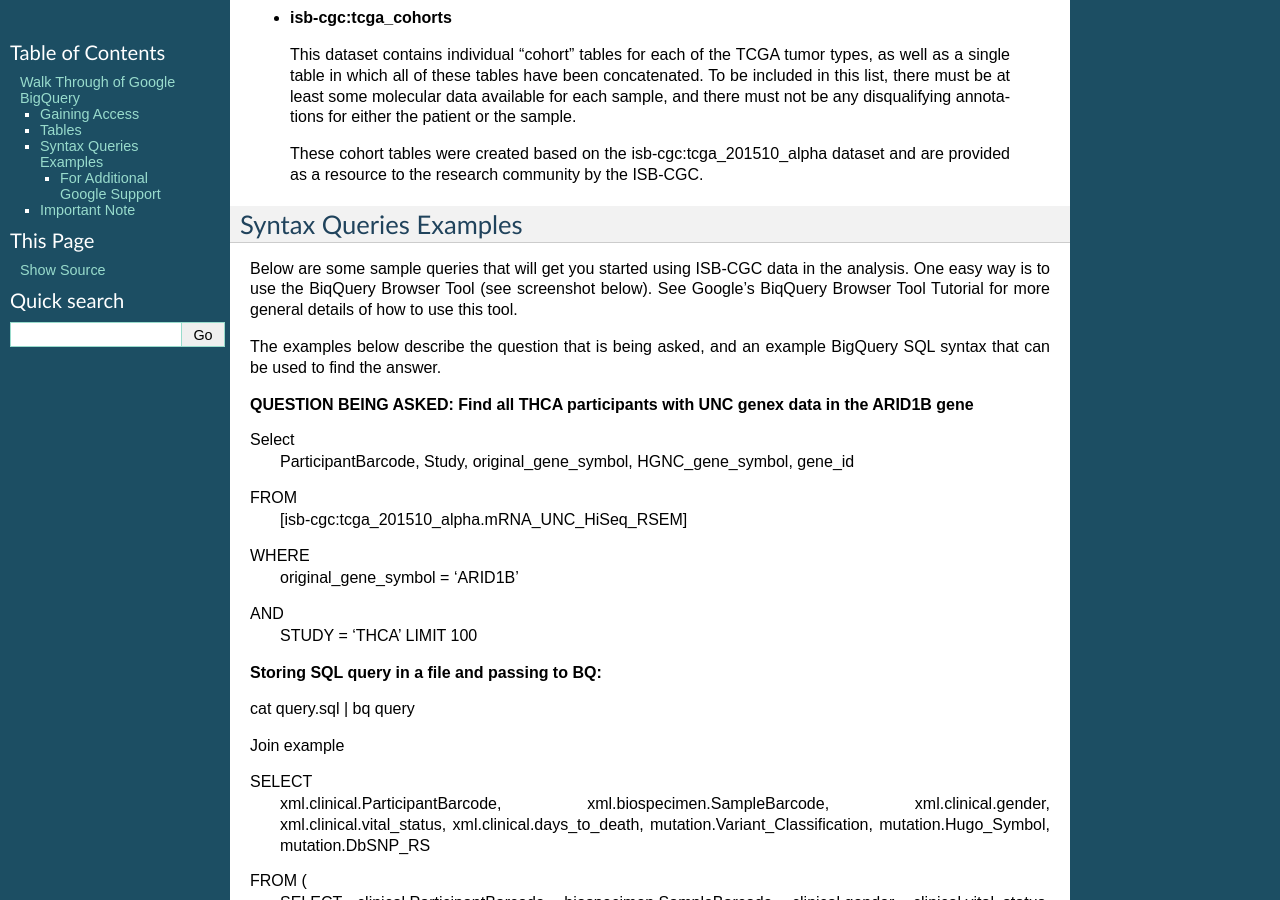
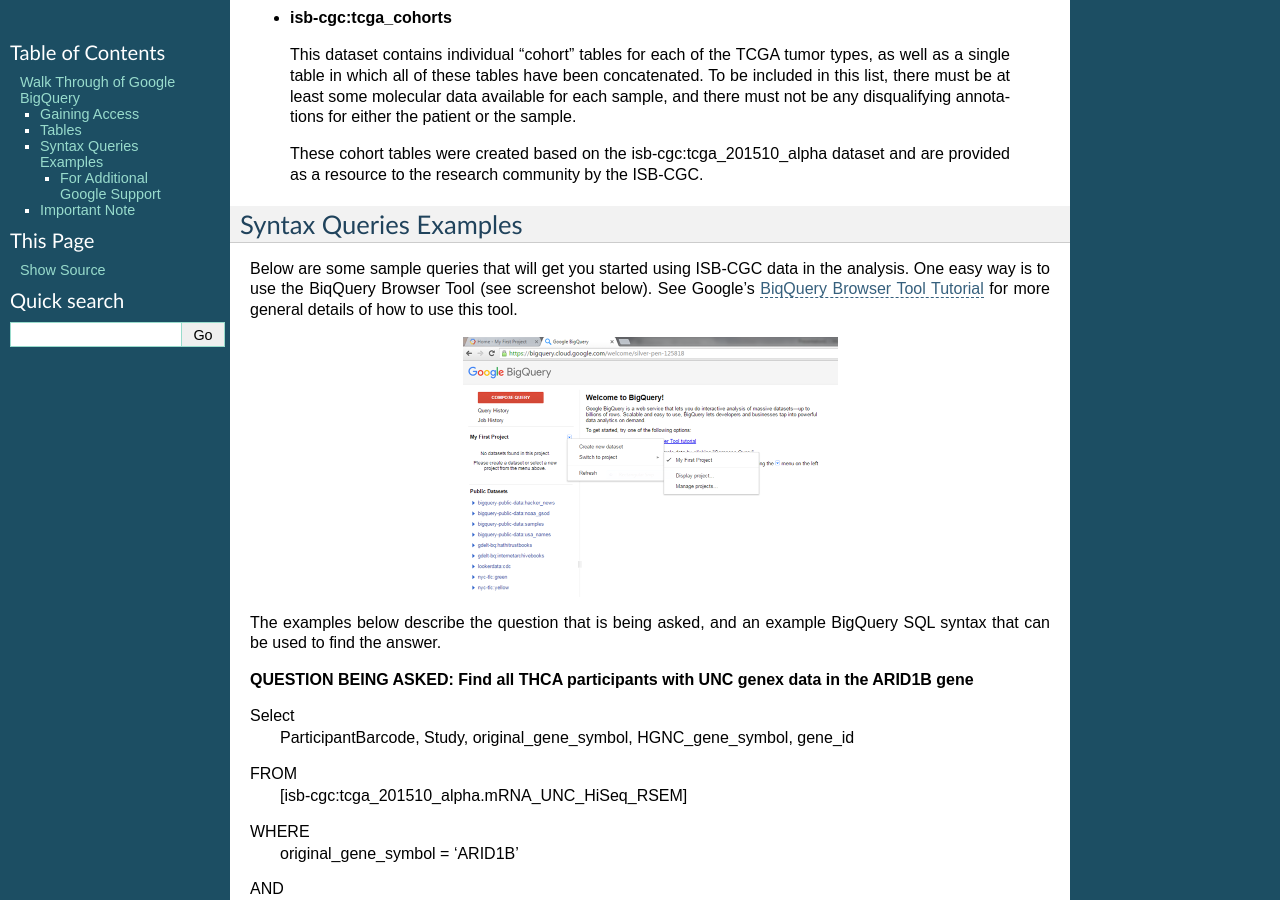
Before and after one commit to isb-cgc/readthedocs, a Sphinx documentation site: the page built from docs/source/sections/progapi/bigqueryGUI/WalkthroughOfGoogleBigQuery.rst, in a window 1280 px wide and 900 px high, scrolled down 1025 px. Built offline with Sphinx 7.4.7, drawn with Linux system fonts in a browser that asks for light colours.

Commit message:
Update WalkthroughOfGoogleBigQuery.rst

```diff
--- a/docs/source/sections/progapi/bigqueryGUI/WalkthroughOfGoogleBigQuery.rst
+++ b/docs/source/sections/progapi/bigqueryGUI/WalkthroughOfGoogleBigQuery.rst
@@ -46,7 +46,11 @@
 ************************
 Syntax Queries Examples
 ************************
-Below are some sample queries that will get you started using ISB-CGC data in the analysis.  One easy way is to use the BiqQuery Browser Tool (see screenshot below).  See Google's BiqQuery Browser Tool Tutorial for more general details of how to use this tool.
+Below are some sample queries that will get you started using ISB-CGC data in the analysis.  One easy way is to use the BiqQuery Browser Tool (see screenshot below).  See Google's `BiqQuery Browser Tool Tutorial <https://developers.google.com/bigquery/docs/hello_bigquery_gui>`_ for more general details of how to use this tool.
+
+.. image:: BlueArrowDropdown.png
+   :scale: 50
+   :align: center
 
 The examples below describe the question that is being asked, and an example BigQuery SQL syntax that can be used to find the answer.
 
```
